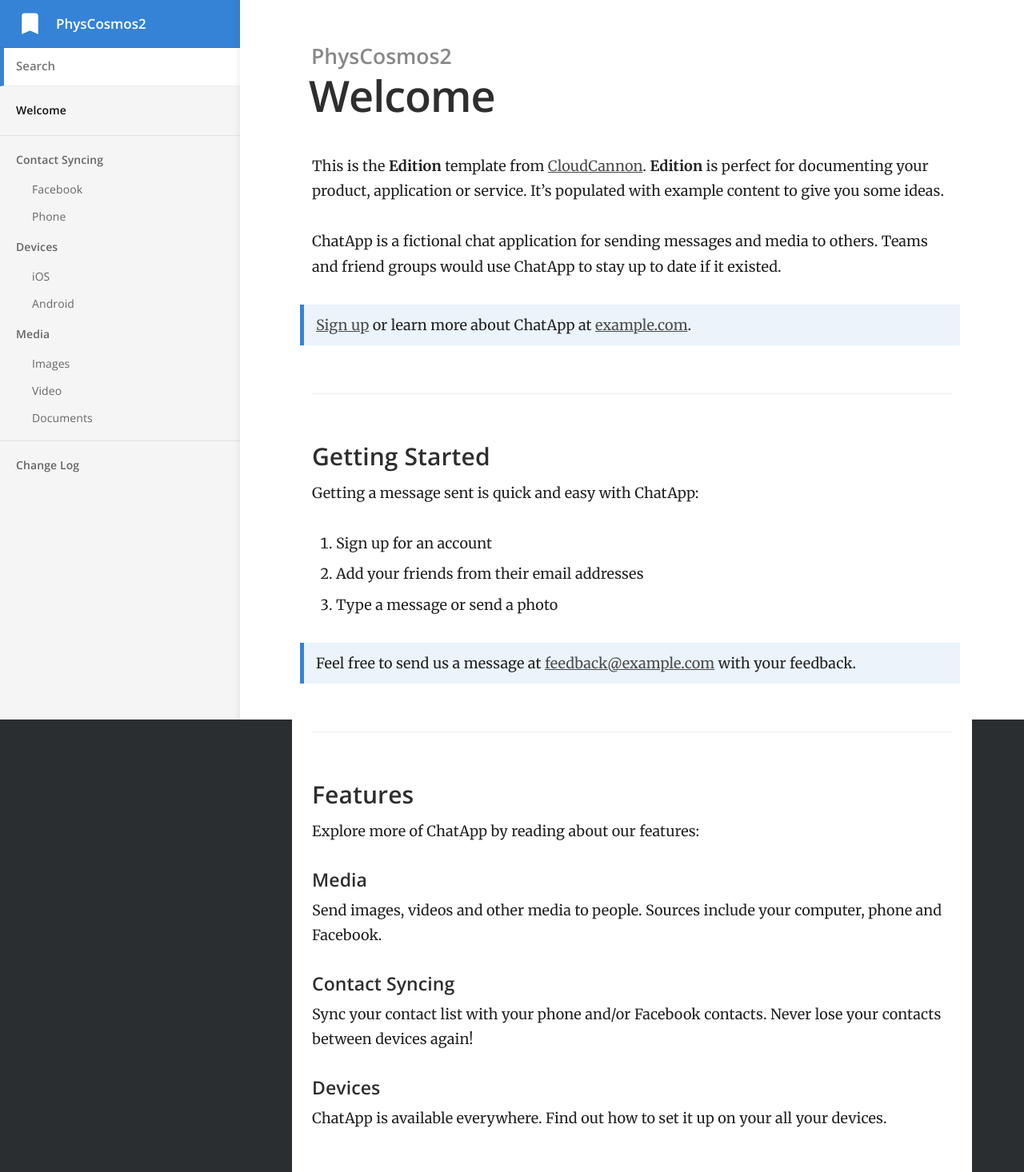
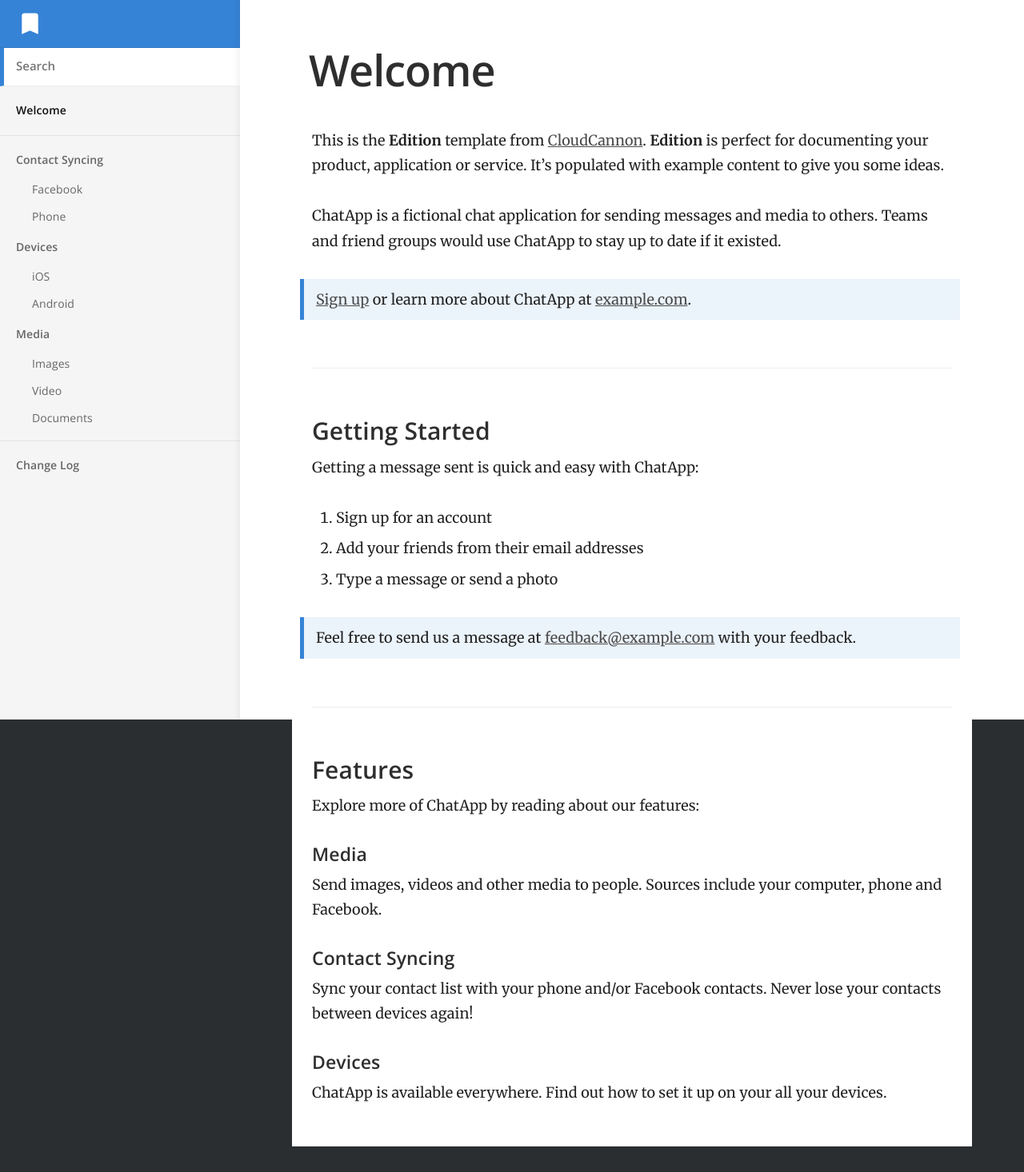
Before and after one commit to PhysCosmos/Site, a Jekyll site: the page built from index.md, in a window 1280 px wide. Shown: the whole page at 80% size. Built offline with Jekyll 4.4.1, drawn with Linux system fonts in a browser that asks for light colours; after the commit the page ends 1434 px from its top, so only the background shows below that.

Commit message:
Update _config.yml

```diff
--- a/_config.yml
+++ b/_config.yml
@@ -1,7 +1,7 @@
 # ----
 # Site
 
-title: PhysCosmos2
+title:
 url:
 baseurl:
 google_analytics_key:
```
